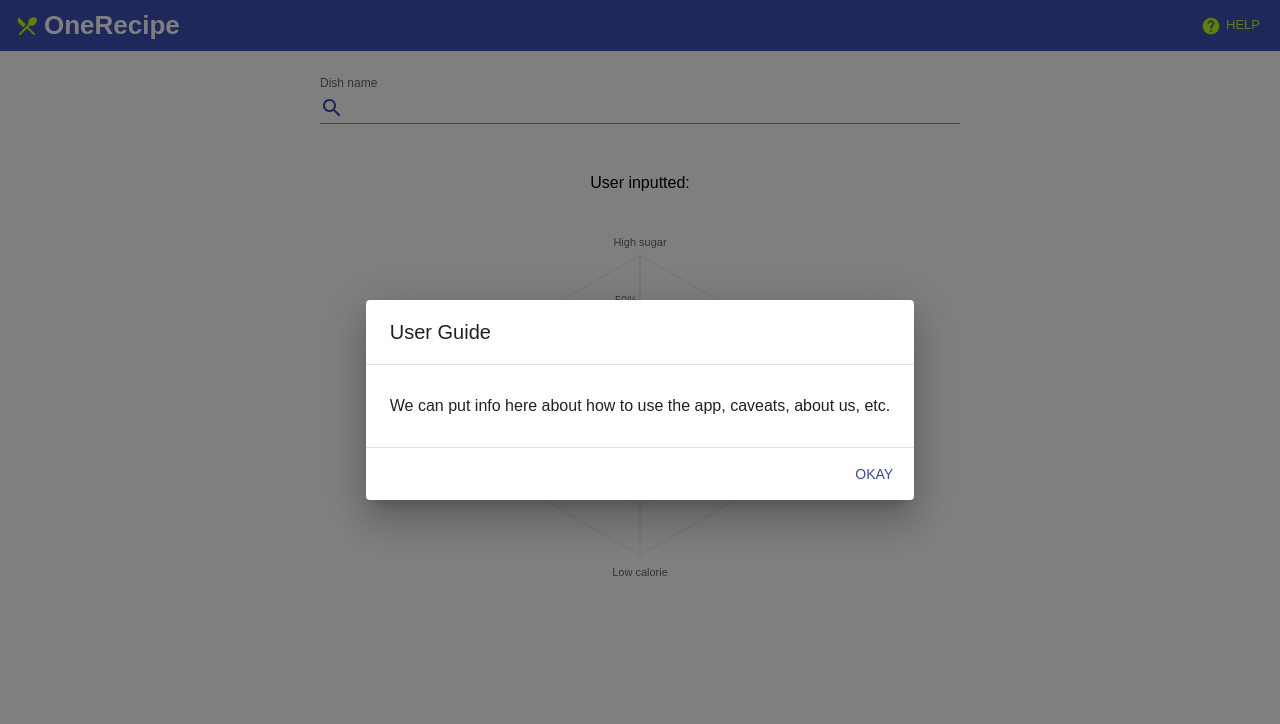
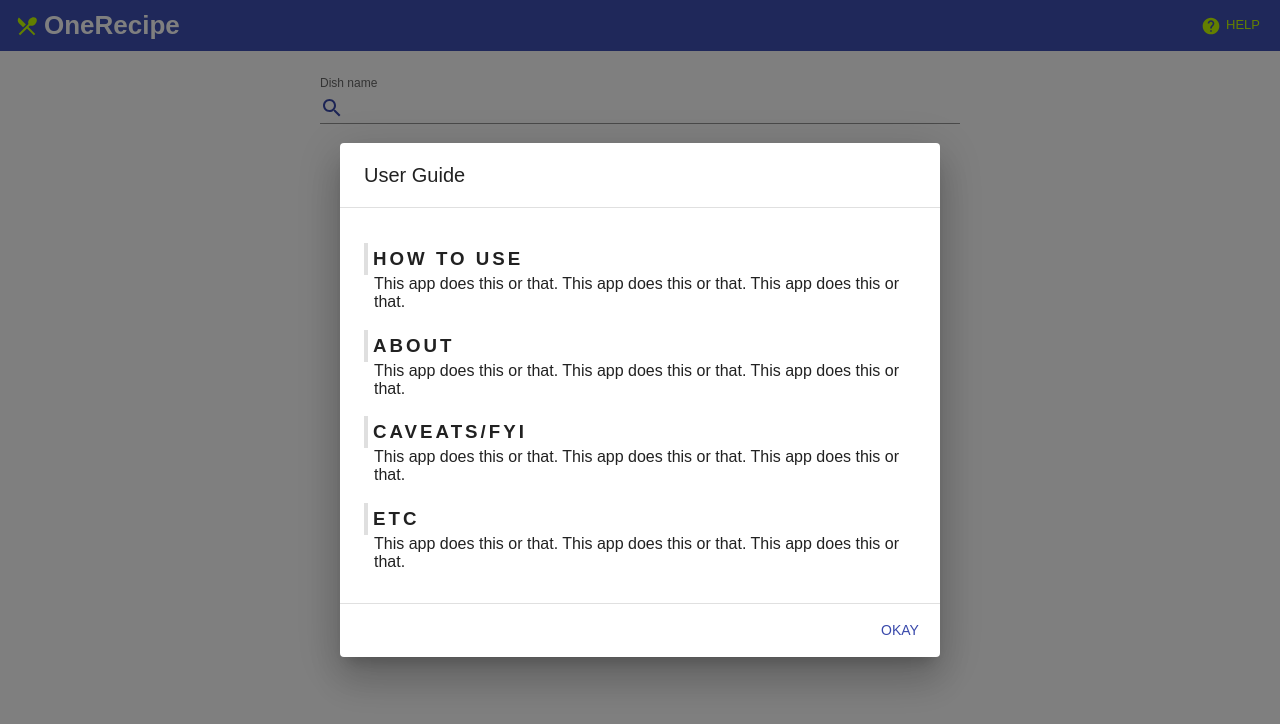
Before and after one commit to chadyoungc/Team27-DVA, a React (Create React App) app: page / in a window 1280 px wide. Both pictures are taken after a click on the button "HELP". Shown: the top 724 px of the page. Built offline with nearby package versions, Linux system fonts and the light colour scheme; a web font is replaced by a local one.

Commit message:
file structure, set up deploy to Github Pages

```diff
--- a/package.json
+++ b/package.json
@@ -1,6 +1,7 @@
 {
   "name": "my-app",
   "version": "0.1.0",
+  "homepage": "https://jgajera.github.io/Team27-DVA",
   "private": true,
   "dependencies": {
     "@emotion/react": "^11.8.1",
@@ -18,6 +19,8 @@
     "web-vitals": "^2.1.4"
   },
   "scripts": {
+   "predeploy": "npm run build",
+   "deploy": "gh-pages -b master -d build",
     "start": "react-scripts start",
     "build": "react-scripts build",
     "test": "react-scripts test",
@@ -40,5 +43,8 @@
       "last 1 firefox version",
       "last 1 safari version"
     ]
+  },
+  "devDependencies": {
+    "gh-pages": "^3.2.3"
   }
 }
--- a/src/App.css
+++ b/src/App.css
@@ -51,3 +51,17 @@
   width: 50vw;
   margin: 0 auto 50px auto;
 }
+
+.heading {
+text-transform: uppercase;
+font-weight: light;
+letter-spacing: 3px;
+border-left: 4px solid rgb(223, 223, 223);
+padding: 5px;
+margin-bottom: 0;
+}
+
+.heading + p {
+  padding: 0 10px;
+  margin-top: 0;
+}
--- a/src/App.js
+++ b/src/App.js
@@ -2,8 +2,8 @@ import logo from './logo.svg';
 import * as React from 'react';
 import ReactDOM from 'react-dom';
 import './App.css';
-import Header from './Header';
-import InputRow from './InputRow';
+import Header from './Components/Header';
+import InputRow from './Components/InputRow';
 import { ThemeProvider, createTheme } from '@mui/material/styles';
 import { purple } from '@mui/material/colors';
 
--- a/src/Header.js
+++ b/src/Components/Header.js
@@ -3,10 +3,7 @@ import RestaurantMenuIcon from '@mui/icons-material/RestaurantMenu';
 import IconButton from '@mui/material/IconButton';
 import HelpIcon from '@mui/icons-material/Help';
 import Button from '@mui/material/Button';
-import DialogTitle from '@mui/material/DialogTitle';
-import Dialog from '@mui/material/Dialog';
-import DialogContent from '@mui/material/DialogContent';
-import DialogActions from '@mui/material/DialogActions';
+import HelpPopup from './HelpPopup';
 
 const Header = (props) => {
     const [openModal, setOpenModal] = useState(false);
@@ -32,18 +29,10 @@ const Header = (props) => {
                 </Button>
             </header>
 
-            <Dialog onClose={handleModalClose} open={openModal}>
-                <DialogTitle>User Guide</DialogTitle>
-                <DialogContent dividers>
-                    <p>We can put info here about how to use the app, caveats, about us, etc.</p>
-                </DialogContent>
-                <DialogActions>
-                    <Button autoFocus onClick={handleModalClose}>
-                        Okay
-                    </Button>
-                </DialogActions>
-
-            </Dialog>
+            <HelpPopup
+                onClose={handleModalClose}
+                open={openModal}
+            />
         </>
     )
 }
--- /dev/null
+++ b/src/Components/HelpPopup.js
@@ -0,0 +1,41 @@
+import React, { useState, useEffect } from "react";
+import Button from '@mui/material/Button';
+import DialogTitle from '@mui/material/DialogTitle';
+import Dialog from '@mui/material/Dialog';
+import DialogContent from '@mui/material/DialogContent';
+import DialogActions from '@mui/material/DialogActions';
+
+const HelpPopup = (props) => {
+    return (
+        <>
+            <Dialog onClose={props.onClose} open={props.open}>
+                <DialogTitle>User Guide</DialogTitle>
+                <DialogContent dividers>
+                    <h3 className="heading">How to Use</h3>
+                    <p>
+                        This app does this or that. This app does this or that. This app does this or that.
+                    </p>
+                    <h3 className="heading">About</h3>
+                    <p>
+                        This app does this or that. This app does this or that. This app does this or that.
+                    </p>
+                    <h3 className="heading">Caveats/FYI</h3>
+                    <p>
+                        This app does this or that. This app does this or that. This app does this or that.
+                    </p>
+                    <h3 className="heading">Etc</h3>
+                    <p>
+                        This app does this or that. This app does this or that. This app does this or that.
+                    </p>
+                </DialogContent>
+                <DialogActions>
+                    <Button autoFocus onClick={props.onClose}>
+                        Okay
+                    </Button>
+                </DialogActions>
+            </Dialog>
+        </>
+    )
+}
+
+export default HelpPopup;
```
Also changed, not shown: src/Components/InputRow.js (renamed from src/InputRow.js), 1 other file (tests, documents, lock files or other folders).
